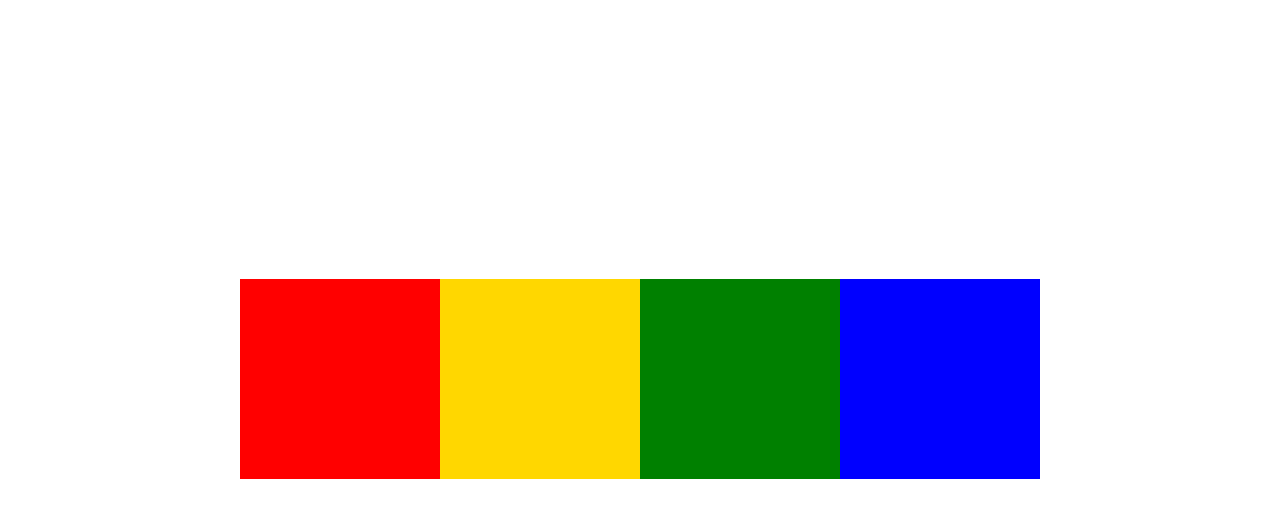
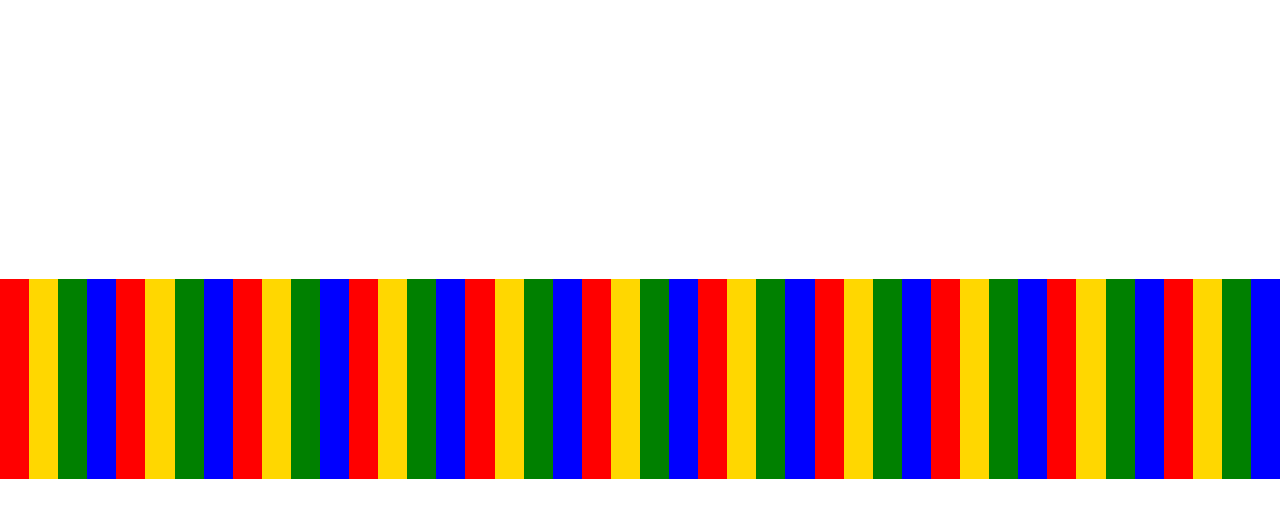
Before and after one commit to SACHITH31/web_dev, a plain HTML site: page frontend/02_css/04_flex/index.html in a window 1280 px wide. Shown: the part 68-586 px from the top of the page. Drawn offline with Linux system fonts and the light colour scheme.

```diff
--- a/frontend/02_css/04_flex/index.html
+++ b/frontend/02_css/04_flex/index.html
@@ -14,6 +14,46 @@
         <div id="child2"></div>
         <div id="child3"></div>
         <div id="child4"></div>
+        <div id="child1"></div>
+        <div id="child2"></div>
+        <div id="child3"></div>
+        <div id="child4"></div>
+        <div id="child1"></div>
+        <div id="child2"></div>
+        <div id="child3"></div>
+        <div id="child4"></div>
+        <div id="child1"></div>
+        <div id="child2"></div>
+        <div id="child3"></div>
+        <div id="child4"></div>
+        <div id="child1"></div>
+        <div id="child2"></div>
+        <div id="child3"></div>
+        <div id="child4"></div>
+        <div id="child1"></div>
+        <div id="child2"></div>
+        <div id="child3"></div>
+        <div id="child4"></div>
+        <div id="child1"></div>
+        <div id="child2"></div>
+        <div id="child3"></div>
+        <div id="child4"></div>
+        <div id="child1"></div>
+        <div id="child2"></div>
+        <div id="child3"></div>
+        <div id="child4"></div>
+        <div id="child1"></div>
+        <div id="child2"></div>
+        <div id="child3"></div>
+        <div id="child4"></div>
+        <div id="child1"></div>
+        <div id="child2"></div>
+        <div id="child3"></div>
+        <div id="child4"></div>
+        <div id="child1"></div>
+        <div id="child2"></div>
+        <div id="child3"></div>
+        <div id="child4"></div>
     </div>
 </body>
 </html>
--- a/frontend/02_css/04_flex/style.css
+++ b/frontend/02_css/04_flex/style.css
@@ -37,7 +37,13 @@
 /* the parent should have the space to perform the ai or jc because if there is no space then where they can perform there actions?. so that's why we give some space to perform this operations(ai and jc) */
 .parent {
     height: 100%;
+    width: 100%;
     display: flex;
     align-items: center;
     justify-content: center;
 }
+
+#child1 {
+    flex-shrink: 1;
+    flex-wrap: nowrap;
+}
--- /dev/null
+++ b/frontend/03_js/04_object_freeze_object_seal/style.css
@@ -0,0 +1,12 @@
+* {
+  margin: 0;
+  padding: 0;
+  box-sizing: border-box;
+  color: white;
+  background-color: black;
+}
+
+html, body {
+  width: 100%;
+  height: 100%;
+}
```
Also changed, not shown: frontend/03_js/03_objects/script.js (+16 -0 lines), frontend/03_js/04_object_freeze_object_seal/index.html (added, +13 -0 lines), frontend/03_js/04_object_freeze_object_seal/script.js (added, +14 -0 lines).
